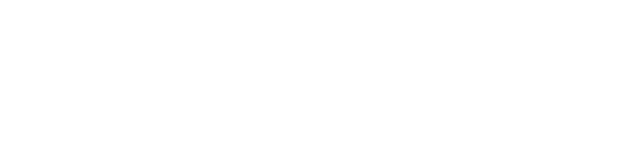
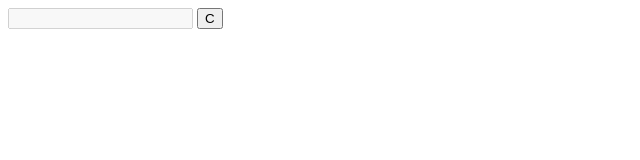
Before and after one commit to JennyArtorias/js-calculator, a plain HTML site: page index.html in a window 1280 px wide. Shown: the whole page, without its empty margins (0-640 px from the left). Drawn offline with Linux system fonts and the light colour scheme.

Commit message:
add:input buttons / C screen display

```diff
--- a/index.html
+++ b/index.html
@@ -8,6 +8,42 @@
 
   </head>
     <body>
+        <div id="calculator">
+            <form>
+                <input type="text" id="display" disabled>
+                <input type="button" value="C" id="keys" onclick="addtoscreen('c')">
+
+
+
+
+
+
+
+
+
+
+
+
+
+
+
+
+
+
+            </form>
+        </div>
+
+
+
+
+
+
+
+
+
+
+
+
 
 
 
```
